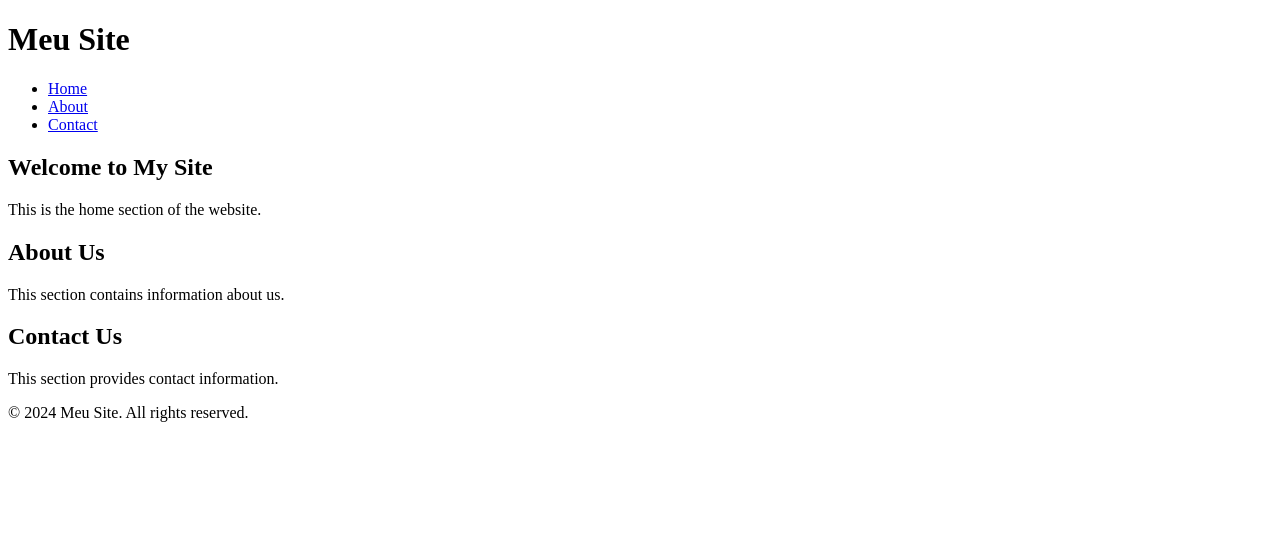
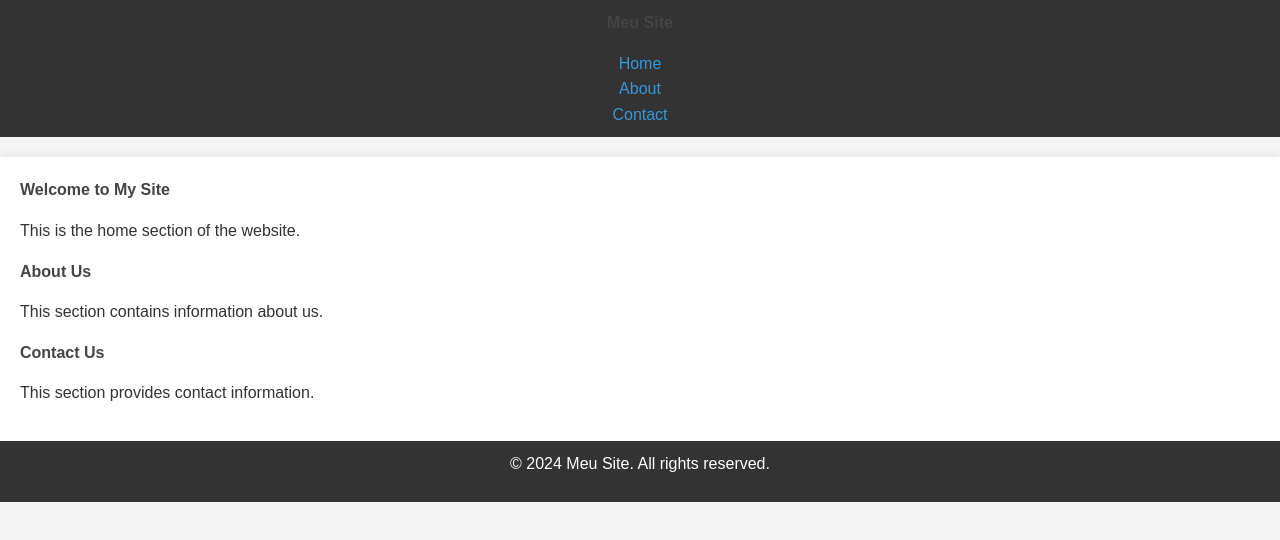
Before and after one commit to Leandrocasp/projeto-site, a plain HTML site: page index.html in a window 1280 px wide. Drawn offline with Linux system fonts and the light colour scheme.

Commit message:
iniciei o design

```diff
--- a/index.html
+++ b/index.html
@@ -4,11 +4,12 @@
     <meta charset="UTF-8">
     <meta name="viewport" content="width=device-width, initial-scale=1.0">
     <title>titulo de site</title>
+    <link rel="stylesheet" href="style.css">
 </head>
 <body>
     <header>
         <h1>Meu Site</h1>
-        <nav>
+         <nav>
             <ul>
                 <li><a href="#home">Home</a></li>
                 <li><a href="#about">About</a></li>
--- /dev/null
+++ b/style.css
@@ -0,0 +1,44 @@
+*{
+    font-family: Arial, Helvetica, sans-serif;
+    margin: 0;
+    padding: 0;
+    box-sizing: border-box;
+    font-size: 16px;
+}
+body{
+    background-color: #f4f4f4;
+    color: #333;
+    line-height: 1.6;
+}
+.container{
+    width: 80%;
+    margin: auto;
+    overflow: hidden;
+    padding: 20px;
+}
+h1, h2, h3{
+    margin-bottom: 15px;
+    color: #444;
+}
+p{
+    margin-bottom: 15px;
+}
+a{
+    color: #3498db;
+    text-decoration: none;
+}
+a:hover{
+    text-decoration: underline;
+}
+main{
+    background: #fff;
+    padding: 20px;
+    margin-top: 20px;
+    box-shadow: 0 0 10px rgba(0,0,0,0.1);
+}
+header, footer{
+    background: #333;
+    color: #fff;
+    padding: 10px 0;
+    text-align: center;
+}
```
